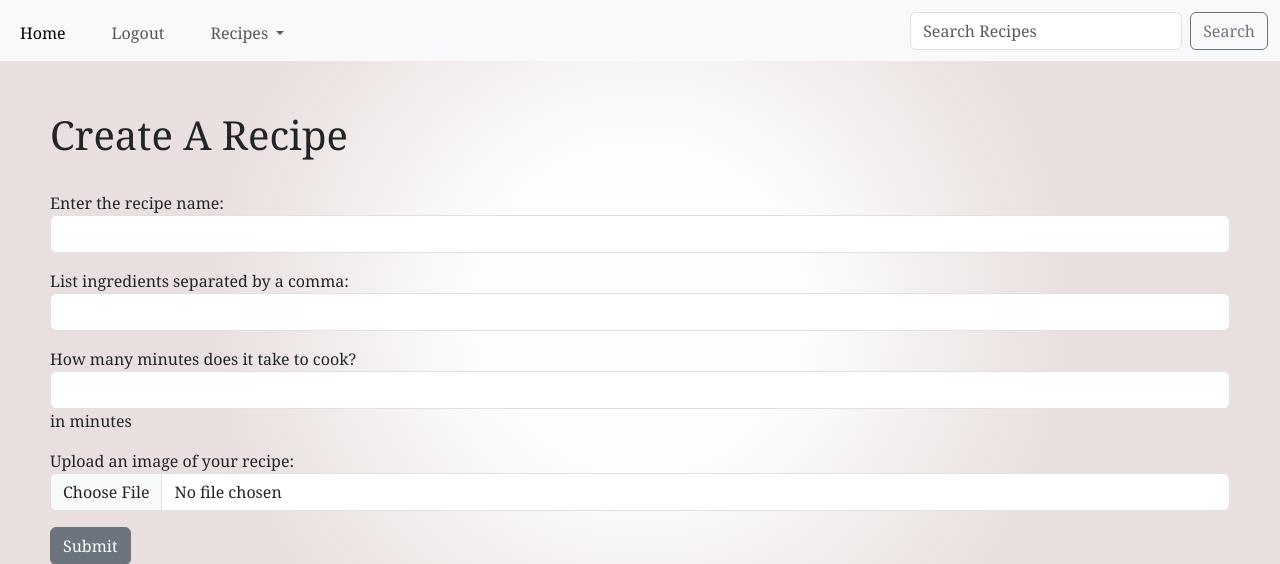
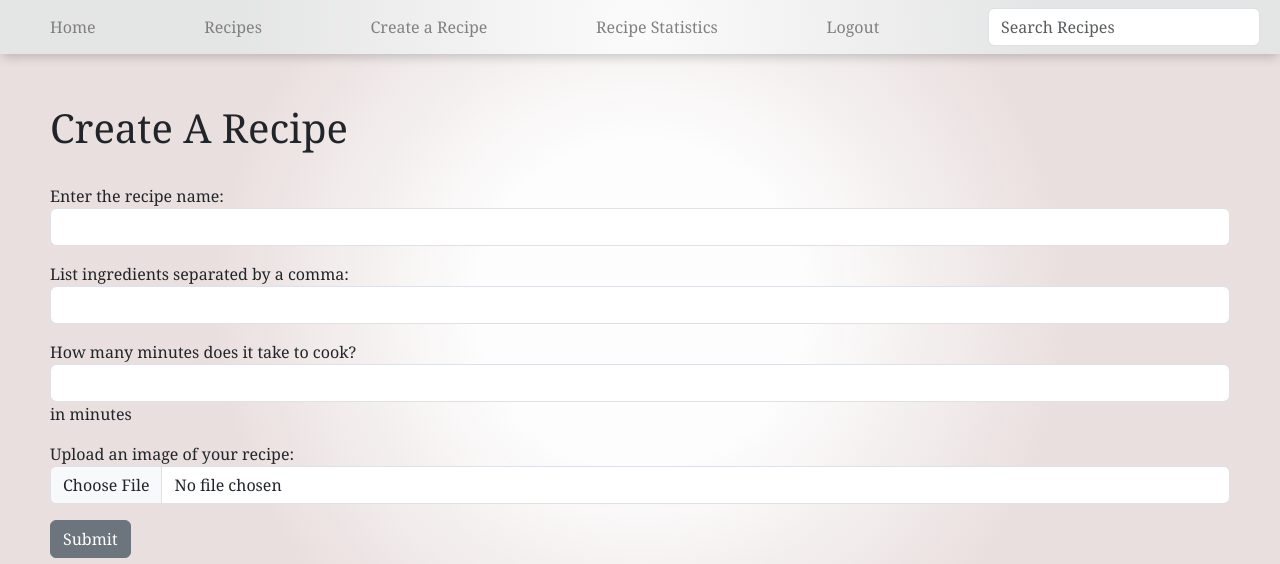
Before and after one commit to Christin-paige/recipe_app, a Django app: page /create_recipe in a window 1280 px wide. Shown: the top 564 px of the page. Run offline with Django 4.2, Linux system fonts and the light colour scheme.

Commit message:
formatted navbar

```diff
--- a/A2_Recipe_App/src/recipes/templates/recipes/create_recipe.html
+++ b/A2_Recipe_App/src/recipes/templates/recipes/create_recipe.html
@@ -1,28 +1,32 @@
 {% load static %}
 <!DOCTYPE html>
 <html>
-   <title>
-       RecipeApp Home
-   </title>
-   <link href="https://cdn.jsdelivr.net/npm/bootstrap@5.3.3/dist/css/bootstrap.min.css" rel="stylesheet" integrity="sha384-QWTKZyjpPEjISv5WaRU9OFeRpok6YctnYmDr5pNlyT2bRjXh0JMhjY6hW+ALEwIH" crossorigin="anonymous">
+  <title>RecipeApp Home</title>
+  <link
+    href="https://cdn.jsdelivr.net/npm/bootstrap@5.3.3/dist/css/bootstrap.min.css"
+    rel="stylesheet"
+    integrity="sha384-QWTKZyjpPEjISv5WaRU9OFeRpok6YctnYmDr5pNlyT2bRjXh0JMhjY6hW+ALEwIH"
+    crossorigin="anonymous"
+  />
   <style>
     body {
-      font-family: Georgia, 'Times New Roman', Times, serif;
-      background: rgb(253,253,253);
-      background: radial-gradient(circle, rgba(253,253,253,1) 23%, rgba(233,223,222,0.989233193277311) 60%);
-
+      font-family: Georgia, "Times New Roman", Times, serif;
+      background: rgb(253, 253, 253);
+      background: radial-gradient(
+        circle,
+        rgba(253, 253, 253, 1) 23%,
+        rgba(233, 223, 222, 0.989233193277311) 60%
+      );
     }
     .recipe-form {
       margin: 50px;
-
     }
     ul {
       display: flex;
       justify-content: end;
       list-style-type: none;
-          margin:0;
+      margin: 0;
       padding: 0;
-
     }
     li {
       float: left;
@@ -41,10 +45,8 @@
     }
     h2 {
       text-align: center;
-           font-family:cursive;
+      font-family: cursive;
       padding: 20px;
-
-
     }
     img {
       display: block;
@@ -55,7 +57,7 @@
     }
     .instructions {
       text-align: center;
-           font-family:Georgia, 'Times New Roman', Times, serif;
+      font-family: Georgia, "Times New Roman", Times, serif;
       padding: 40px;
     }
     .border {
@@ -64,31 +66,26 @@
       flex-direction: column;
       color: lightgray;
     }
-
   </style>
   <body>
     {% include './navbar.html' %}
 
     <div class="recipe-form">
+      <h1>Create A Recipe</h1>
+      <br />
+      {%if submitted %} Your recipe was created successfully! {% else %}
+      <form action="" method="POST">
+        {% csrf_token %} {{ form.as_p }}
 
-        <h1>Create A Recipe</h1>
-        <br/>
-        {%if submitted %}
-        Your recipe was created successfully!
-
-        {% else %}
-        <form action="" method="POST">
-                {% csrf_token %}
-
-                {{ form.as_p }}
-
-                <input type="submit" value="Submit"
-                class="btn btn-secondary">
-
+        <input type="submit" value="Submit" class="btn btn-secondary" />
       </form>
     </div>
   </body>
 </html>
 
 {% endif %}
-<script src="https://cdn.jsdelivr.net/npm/bootstrap@5.3.3/dist/js/bootstrap.bundle.min.js" integrity="sha384-YvpcrYf0tY3lHB60NNkmXc5s9fDVZLESaAA55NDzOxhy9GkcIdslK1eN7N6jIeHz" crossorigin="anonymous"></script>
+<script
+  src="https://cdn.jsdelivr.net/npm/bootstrap@5.3.3/dist/js/bootstrap.bundle.min.js"
+  integrity="sha384-YvpcrYf0tY3lHB60NNkmXc5s9fDVZLESaAA55NDzOxhy9GkcIdslK1eN7N6jIeHz"
+  crossorigin="anonymous"
+></script>
--- a/A2_Recipe_App/src/recipes/templates/recipes/navbar.html
+++ b/A2_Recipe_App/src/recipes/templates/recipes/navbar.html
@@ -1,35 +1,61 @@
+<style>
+  body {
+    font-family: Georgia, "Times New Roman", Times, serif;
+  }
+  nav {
+    background: rgb(250, 250, 250);
+    background: radial-gradient(
+      circle,
+      rgba(250, 250, 250, 1) 3%,
+      rgba(171, 170, 169, 0.2539390756302521) 63%
+    );
+    box-shadow: 0 5px 10px -2px rgba(0, 0, 0, 0.2);
+  }
+
+  .container-fluid {
+    padding-left: 50px;
+  }
+  .nav-link {
+    color: gray;
+  }
+  .nav-link:hover {
+    color: black;
+  }
+</style>
+
 <nav class="navbar navbar-expand-lg bg-body-tertiary">
-    <div class="container-fluid">
+  <div class="container-fluid">
+    <a
+      class="nav-link active"
+      aria-current="page"
+      href="{%url 'recipes:home' %}"
+      >Home</a
+    >
 
+    <a class="nav-link" href="{%url 'recipes:list' %}">Recipes</a>
+    <a class="nav-link" href="{%url 'recipes:create_recipe' %}"
+      >Create a Recipe</a
+    >
+    <a class="nav-link" href="{%url 'recipes:search_recipe' %}"
+      >Recipe Statistics</a
+    >
+    <a class="nav-link" href="{%url 'logout' %}">Logout</a>
 
-      <div class="collapse navbar-collapse" id="navbarSupportedContent">
-        <ul class="navbar-nav me-auto mb-2 mb-lg-0">
-          <li class="nav-item">
-            <a class="nav-link active" aria-current="page" href="{%url 'recipes:home' %}">Home</a>
-          </li>
-          <li class="nav-item">
-            <a class="nav-link" href="{%url 'logout' %}">Logout</a>
-          </li>
-          <li class="nav-item dropdown">
-            <a class="nav-link dropdown-toggle" href="#" role="button" data-bs-toggle="dropdown" aria-expanded="false">
-              Recipes
-            </a>
-            <ul class="dropdown-menu">
-              <li><a class="dropdown-item" href="{%url 'recipes:list' %}">View All Recipes</a></li>
-              <li><a class="dropdown-item" href="{%url 'recipes:create_recipe' %}">Create A Recipe</a></li>
-              <li><a class="dropdown-item" href="{%url 'recipes:search_recipe' %}">Search Recipes</a></li>
-              <li><hr class="dropdown-divider"></li>
-              <li><a class="dropdown-item" href="{% url 'login' %}">Login Page</a></li>
-            </ul>
-          </li>
+    <form
+      class="d-flex"
+      role="search"
+      method="POST"
+      action="{%url 'recipes:search_bar' %}"
+    >
+      {% csrf_token %}
 
-        </ul>
-        <form class="d-flex" role="search" method="POST" action="{%url 'recipes:search_bar' %}">
-            {% csrf_token %}
-
-          <input class="form-control me-2" type="search" placeholder="Search Recipes" name="searched" aria-label="Search">
-          <button class="btn btn-outline-secondary" type="submit">Search</button>
-        </form>
-      </div>
-    </div>
-  </nav>
+      <input
+        class="form-control me-2"
+        type="search"
+        placeholder="Search Recipes"
+        name="searched"
+        aria-label="Search"
+      />
+    </form>
+  </div>
+</nav>
--- a/A2_Recipe_App/src/recipes/templates/recipes/recipe_search.html
+++ b/A2_Recipe_App/src/recipes/templates/recipes/recipe_search.html
@@ -17,6 +17,8 @@
       h1 {
          display: flex;
          justify-content: center;
+         padding-top: 30px;
+
       }
        .form {
         display: flex;
@@ -24,8 +26,8 @@
         justify-content: center;
         align-items: center;
         margin: 50px;
+       }
 
-       }
     </style>
     <body>
 
```
Also changed, not shown: A2_Recipe_App/src/recipes/templates/recipes/main.html (+42 -27 lines), A2_Recipe_App/src/db.sqlite3, 1 other file. Lines whose indentation alone changed are shown as unchanged.
